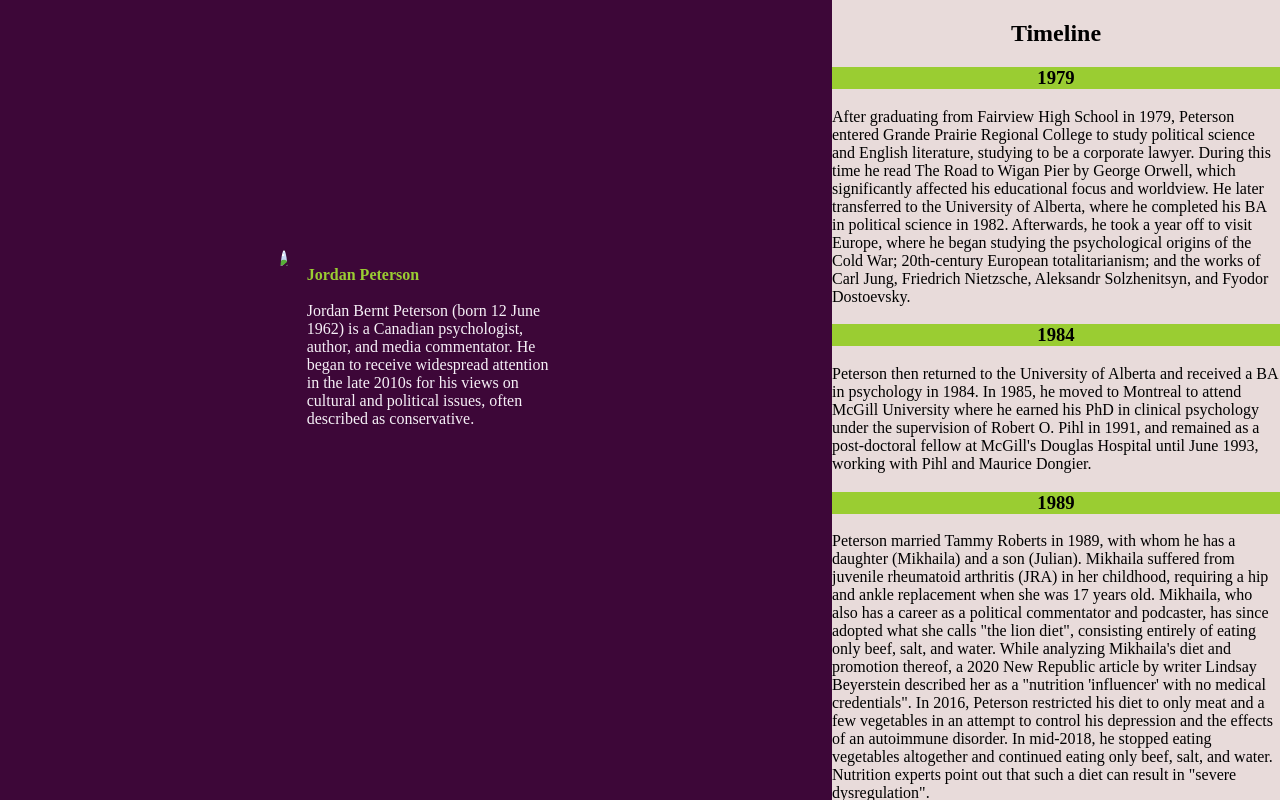
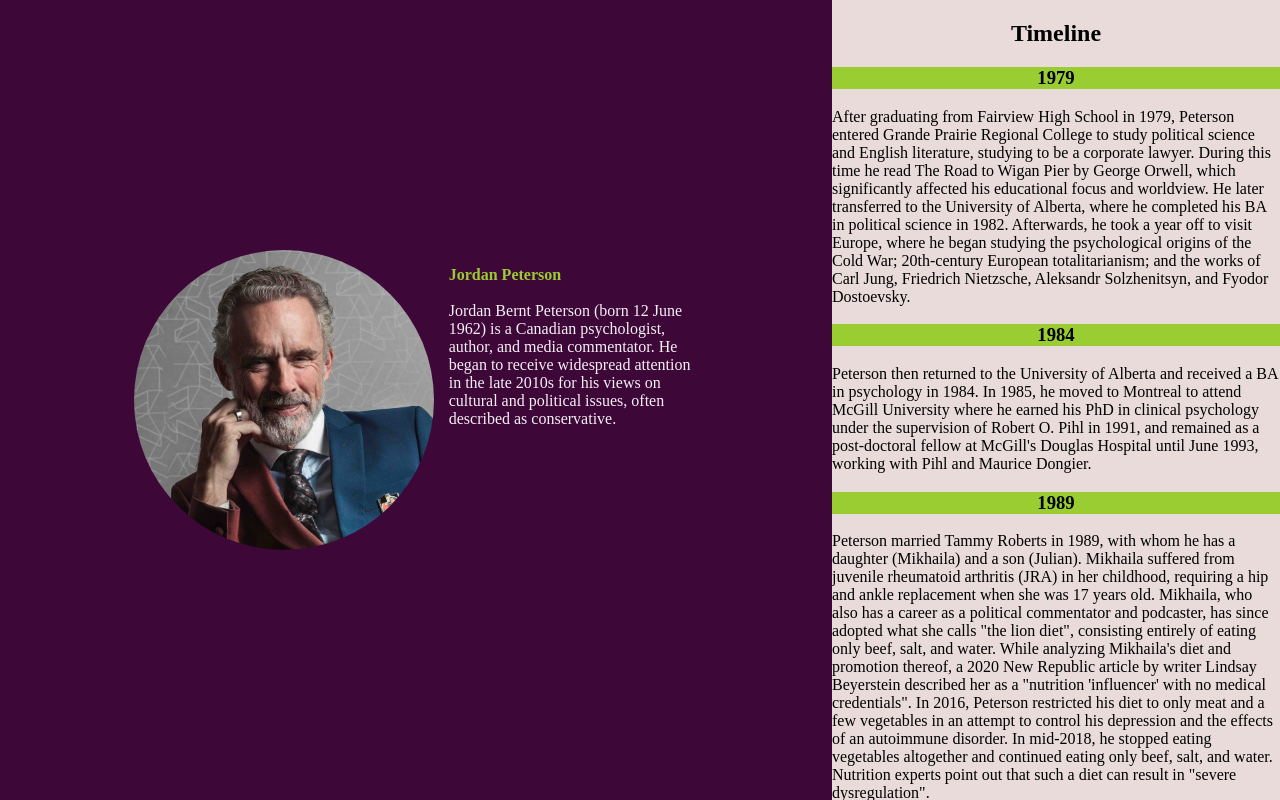
Before and after one commit to Titanantony/beginner-project, a plain HTML site: page Project_1/tribute.html in a window 1280 px wide. Drawn offline with Linux system fonts and the light colour scheme.

Commit message:
Update tribute.html

```diff
--- a/Project_1/tribute.html
+++ b/Project_1/tribute.html
@@ -121,7 +121,7 @@
 
 <main class="main_content">
 	<div class="main">
-		<img src="./j_peterson.jpg">
+		<img src="./pics/j_peterson.jpg">
 		<p class="text"><strong class="header">Jordan Peterson</strong><br><br>
 		Jordan Bernt Peterson (born 12 June 1962) is a Canadian psychologist, author, and media commentator. He began to receive widespread attention in the late 2010s for his views on cultural and political issues, often described as conservative.</p>
 	</div>
```
